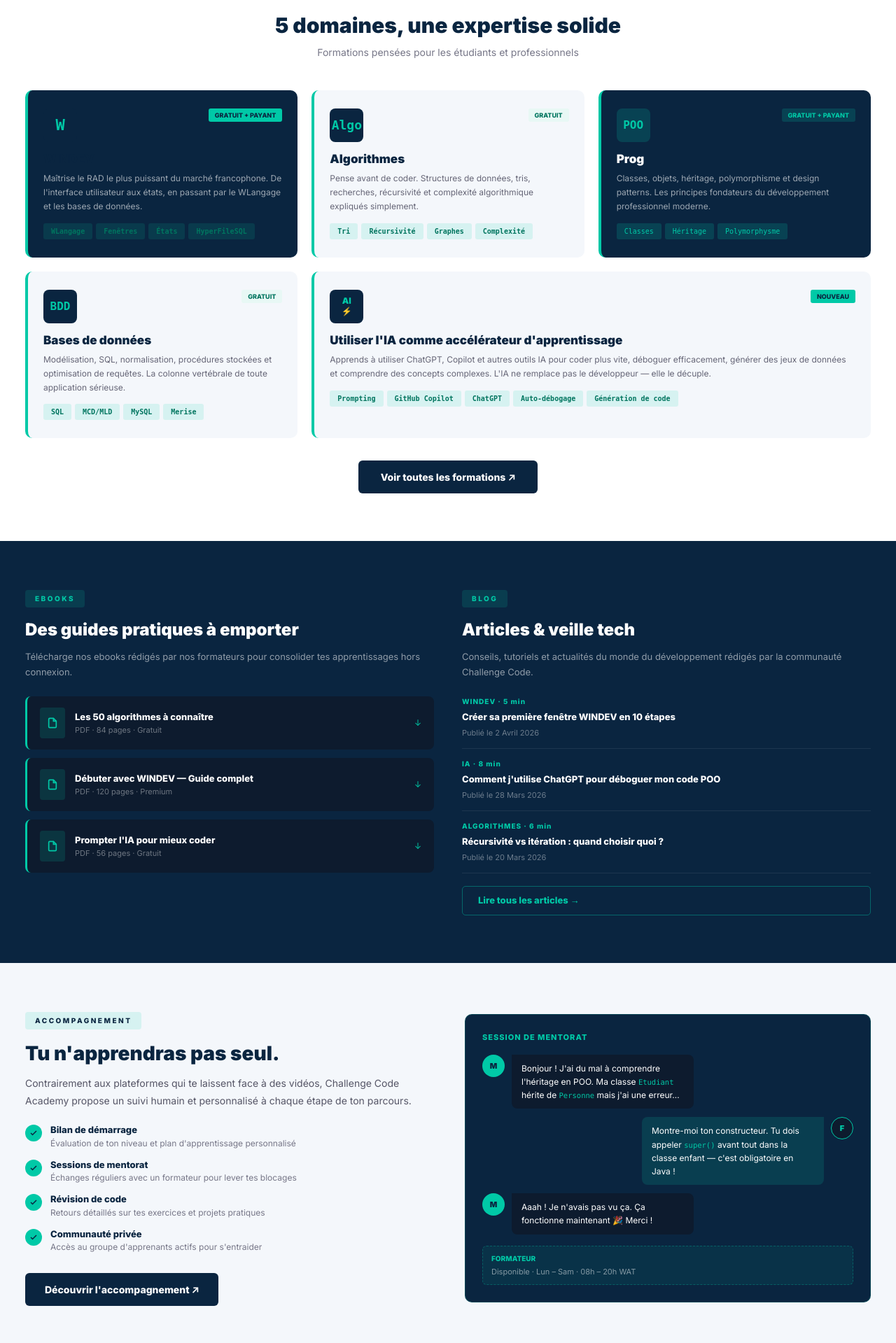
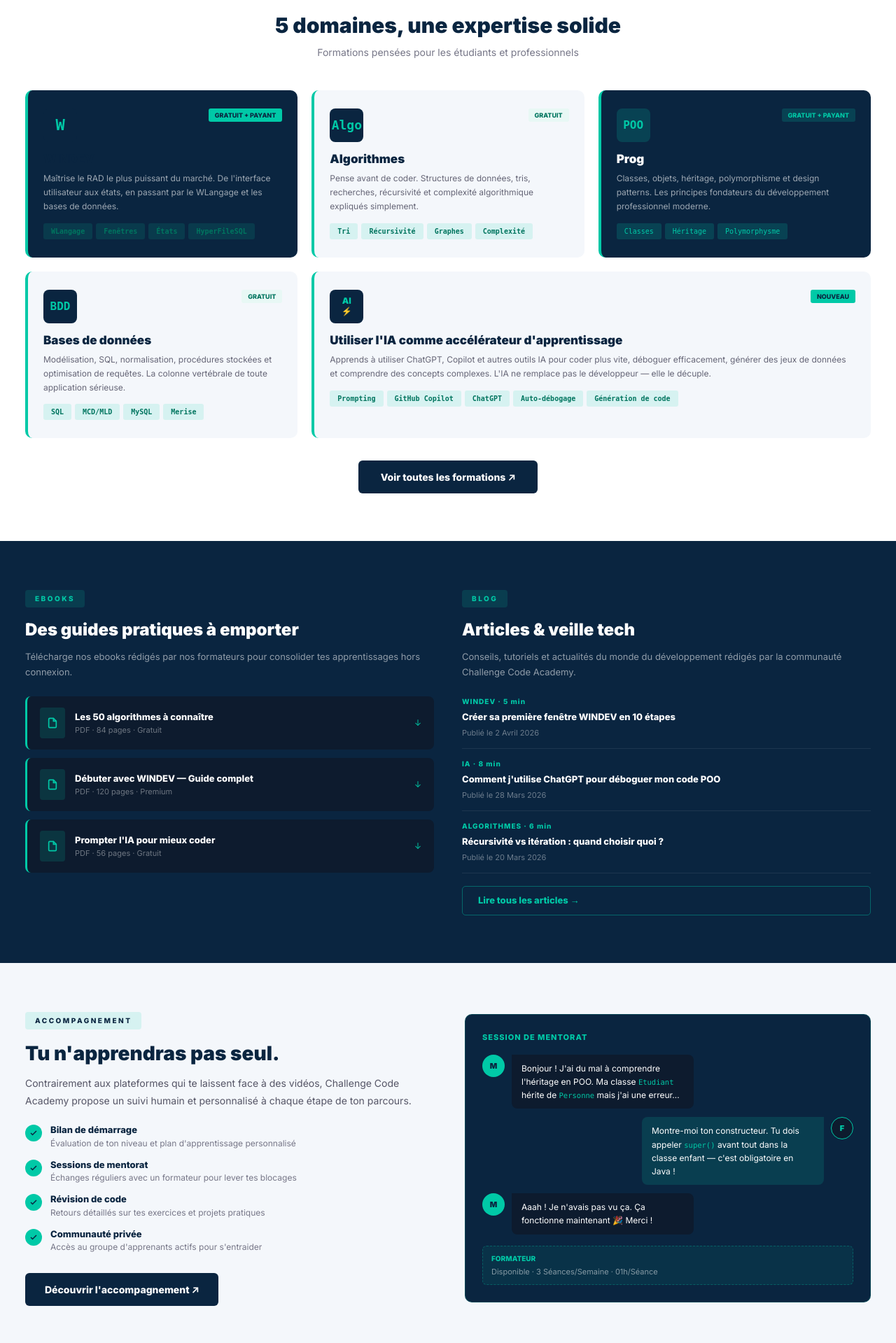
Before and after one commit to kym522/projet_cca, a Django app: page / in a window 1280 px wide. Shown: the part 1498-3417 px from the top of the page at 70% size. Run offline with Django 5.2, Linux system fonts and the light colour scheme.

Commit message:
Update home.html

```diff
--- a/pages/templates/pages/home.html
+++ b/pages/templates/pages/home.html
@@ -341,7 +341,7 @@
         <span style="background:#00C9A7;color:#0A2540;font-size:9px;font-weight:800;padding:3px 9px;border-radius:3px;">GRATUIT + PAYANT</span>
       </div>
       <h3 style="color:#0A2540;font-size:17px;font-weight:900;margin-bottom:8px;">WINDEV</h3>
-      <p style="color:rgba(255,255,255,0.6);font-size:12px;line-height:1.65;margin-bottom:14px;">Maîtrise le RAD le plus puissant du marché francophone. De l'interface utilisateur aux états, en passant par le WLangage et les bases de données.</p>
+      <p style="color:rgba(255,255,255,0.6);font-size:12px;line-height:1.65;margin-bottom:14px;">Maîtrise le RAD le plus puissant du marché. De l'interface utilisateur aux états, en passant par le WLangage et les bases de données.</p>
       <div style="display:flex;flex-wrap:wrap;gap:5px;">
         <span class="chip">WLangage</span><span class="chip">Fenêtres</span><span class="chip">États</span><span class="chip">HyperFileSQL</span>
       </div>
@@ -452,7 +452,7 @@
   <div>
     <div style="background:rgba(0,201,167,0.14);color:#00C9A7;font-size:10px;font-weight:700;letter-spacing:2.5px;padding:5px 14px;border-radius:4px;display:inline-block;margin-bottom:18px;">BLOG</div>
     <h2 style="color:#fff;font-size:24px;font-weight:900;margin-bottom:12px;">Articles & veille tech</h2>
-    <p style="color:rgba(255,255,255,0.55);font-size:13px;line-height:1.7;margin-bottom:24px;">Conseils, tutoriels et actualités du monde du développement rédigés par la communauté Challenge Code.</p>
+    <p style="color:rgba(255,255,255,0.55);font-size:13px;line-height:1.7;margin-bottom:24px;">Conseils, tutoriels et actualités du monde du développement rédigés par la communauté Challenge Code Academy.</p>
     <div style="display:flex;flex-direction:column;gap:14px;">
 
       <div style="border-bottom:1px solid rgba(255,255,255,0.08);padding-bottom:14px;">
@@ -556,7 +556,7 @@
 
       <div style="background:rgba(0,201,167,0.08);border-radius:6px;padding:10px 12px;border:1px dashed rgba(0,201,167,0.3);margin-top:4px;">
         <div style="color:#00C9A7;font-size:10px;font-weight:700;margin-bottom:3px;">FORMATEUR</div>
-        <div style="color:rgba(255,255,255,0.5);font-size:11px;">Disponible · Lun – Sam · 08h – 20h WAT</div>
+        <div style="color:rgba(255,255,255,0.5);font-size:11px;">Disponible · 3 Séances/Semaine · 01h/Séance</div>
       </div>
 
     </div>
@@ -569,10 +569,10 @@
   <div class="cta-bg-text">{ learn }</div>
   <div class="cta-content">
     <div style="background:rgba(0,201,167,0.14);color:#00C9A7;font-size:10px;font-weight:700;letter-spacing:2.5px;padding:5px 14px;border-radius:4px;display:inline-block;margin-bottom:16px;">REJOINS LA COMMUNAUTÉ</div>
-    <h2 style="color:#fff;font-size:32px;font-weight:900;margin-bottom:12px;">Commence gratuitement. Aujourd'hui.</h2>
-    <p style="color:rgba(255,255,255,0.55);font-size:15px;line-height:1.65;margin-bottom:32px;max-width:480px;margin-left:auto;margin-right:auto;">Accède dès maintenant à nos formations gratuites, parcours les ebooks et rejoins une communauté d'apprenants qui progressent ensemble.</p>
+    <h2 style="color:#fff;font-size:32px;font-weight:900;margin-bottom:12px;">Commence gratuitement aujourd'hui.</h2>
+    <p style="color:rgba(255,255,255,0.55);font-size:15px;line-height:1.65;margin-bottom:32px;max-width:480px;margin-left:auto;margin-right:auto;">Accède dès maintenant à nos formations gratuites, parcours les ebooks et rejoins une communauté de developpeurs qui progressent ensemble.</p>
     <div class="cta-buttons" style="display:flex;justify-content:center;gap:14px;flex-wrap:wrap;">
-      <a href="" class="btn-primary" style="background:#00C9A7;color:#0A2540;border:none;padding:15px 36px;border-radius:6px;font-weight:800;font-size:15px;cursor:pointer;text-decoration:none;display:inline-block;">Créer mon compte gratuit ↗</a>
+      <a href="{% url 'pages:auth' %}" class="btn-primary" style="background:#00C9A7;color:#0A2540;border:none;padding:15px 36px;border-radius:6px;font-weight:800;font-size:15px;cursor:pointer;text-decoration:none;display:inline-block;">Créer mon compte gratuit ↗</a>
       <a href="" class="btn-secondary" style="background:transparent;color:#fff;border:1.5px solid rgba(255,255,255,0.3);padding:14px 32px;border-radius:6px;font-size:14px;cursor:pointer;text-decoration:none;display:inline-block;">Voir les offres premium</a>
     </div>
   </div>
```
